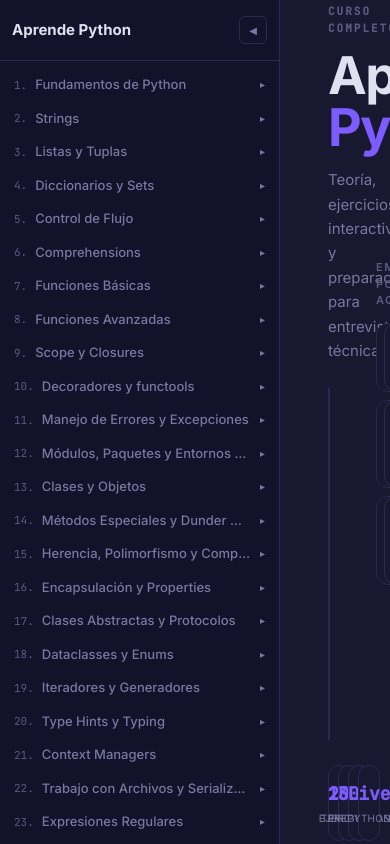
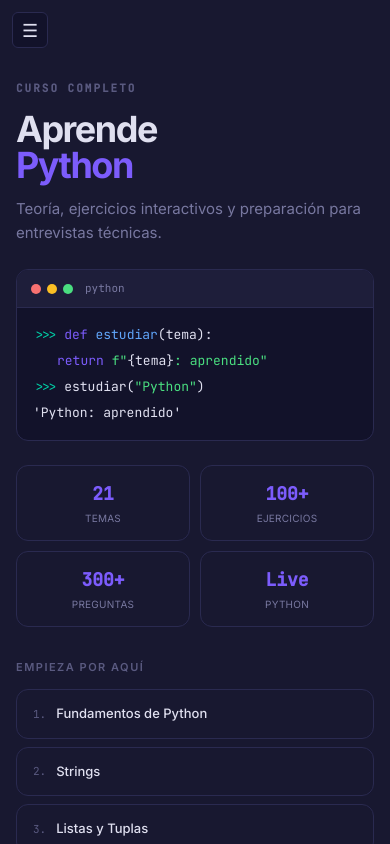
Before and after one commit to TomiNavel/curso-python, a React (Vite) app: page / in a window 390 px wide. Built offline with nearby package versions, Linux system fonts and the light colour scheme; what marked-highlight would draw is missing.

Commit message:
add responsive mobile layout with overlay sidebar

```diff
--- a/src/App.tsx
+++ b/src/App.tsx
@@ -8,6 +8,7 @@ import { parseHash, toHash } from './lib/hashRoute';
 export default function App() {
   const [selected, setSelected] = useState<Selection | null>(() => parseHash(window.location.hash));
   const [collapsed, setCollapsed] = useState(false);
+  const [mobileOpen, setMobileOpen] = useState(false);
 
   useEffect(() => {
     const onHash = () => setSelected(parseHash(window.location.hash));
@@ -32,8 +33,17 @@ export default function App() {
         onGoHome={() => updateSelected(null)}
         collapsed={collapsed}
         onToggle={() => setCollapsed(c => !c)}
+        mobileOpen={mobileOpen}
+        onMobileClose={() => setMobileOpen(false)}
       />
-      <main className="flex-1 overflow-hidden bg-surface">
+      <main className="flex-1 overflow-hidden bg-surface relative">
+        <button
+          onClick={() => setMobileOpen(true)}
+          className="md:hidden fixed top-3 left-3 z-30 bg-bg2 border border-border text-text rounded-md w-9 h-9 flex items-center justify-center cursor-pointer text-[18px] hover:border-accent hover:text-accent transition-all"
+          title="Menú"
+        >
+          ☰
+        </button>
         {selected
           ? <ContentPanel key={selected.topicId} selected={selected} onSelect={updateSelected} />
           : <Welcome onSelect={updateSelected} />
@@ -46,13 +56,13 @@ export default function App() {
 function Welcome({ onSelect }: { onSelect: (s: Selection) => void }) {
   const available = TOPICS.filter(t => !!t.folder);
   return (
-    <div className="w-full h-full flex items-center justify-center overflow-y-auto">
-      <div className="grid grid-cols-2 gap-12 w-full px-12 py-12 max-w-300">
+    <div className="w-full h-full flex items-start md:items-center justify-center overflow-y-auto">
+      <div className="grid grid-cols-1 md:grid-cols-2 gap-8 md:gap-12 w-full px-4 md:px-12 pt-20 md:pt-12 pb-8 md:pb-12 max-w-300">
 
         {/* Left */}
         <div className="flex flex-col">
           <span className="text-[11px] font-semibold uppercase tracking-[2px] text-muted2 font-mono mb-3.5">Curso completo</span>
-          <h1 className="text-[52px] font-black text-text leading-none tracking-[-1.5px] mb-3.5">
+          <h1 className="text-[36px] md:text-[52px] font-black text-text leading-none tracking-[-1.5px] mb-3.5">
             Aprende<br /><span className="text-accent">Python</span>
           </h1>
           <p className="text-[15px] text-muted leading-relaxed mb-6 max-w-sm">
@@ -74,7 +84,7 @@ function Welcome({ onSelect }: { onSelect: (s: Selection) => void }) {
             </div>
           </div>
 
-          <div className="grid grid-cols-4 gap-2.5">
+          <div className="grid grid-cols-2 md:grid-cols-4 gap-2.5">
             {[
               { value: String(available.length), label: 'Temas' },
               { value: '100+', label: 'Ejercicios' },
@@ -92,7 +102,7 @@ function Welcome({ onSelect }: { onSelect: (s: Selection) => void }) {
         {/* Right */}
         <div className="flex flex-col justify-center">
           <span className="text-[11px] font-semibold uppercase tracking-[1.5px] text-muted2 mb-3.5">Empieza por aquí</span>
-          <div className="grid grid-cols-2 gap-2">
+          <div className="grid grid-cols-1 md:grid-cols-2 gap-2">
             {available.slice(0, 6).map(t => (
               <button
                 key={t.id}
--- a/src/components/ExercisesView.tsx
+++ b/src/components/ExercisesView.tsx
@@ -20,7 +20,7 @@ export default function ExercisesView({ topicId, exercises }: Props) {
 
   return (
     <div className="flex flex-col gap-5 max-w-190">
-      <div className="sticky top-0 z-10 bg-surface -mx-12 px-12 py-3 flex gap-1.5 flex-wrap border-b border-border">
+      <div className="sticky top-0 z-10 bg-surface -mx-4 md:-mx-12 px-4 md:px-12 py-3 flex gap-1.5 flex-wrap border-b border-border">
         {exercises.map((_, i) => (
           <button
             key={i}
@@ -44,7 +44,7 @@ function ExerciseCard({ topicId, exercise, index }: { topicId: number; exercise:
   const storageKey = `ex:${topicId}:${exercise.title}`;
 
   return (
-    <div className="bg-surface2 border border-border rounded-xl p-6">
+    <div className="bg-surface2 border border-border rounded-xl p-4 md:p-6">
       <div className="flex items-center gap-3 mb-2.5">
         <span className="bg-accent text-white text-[11px] font-bold px-2.5 py-0.5 rounded-full whitespace-nowrap">
           Ejercicio {index + 1}
--- a/src/components/InterviewView.tsx
+++ b/src/components/InterviewView.tsx
@@ -93,7 +93,7 @@ function Debug({ exercises, topicId }: { exercises: InterviewExercise[]; topicId
 
   return (
     <section className="flex flex-col gap-5">
-      <div className="sticky top-0 z-10 bg-surface -mx-12 px-12 py-3 flex gap-1.5 flex-wrap border-b border-border">
+      <div className="sticky top-0 z-10 bg-surface -mx-4 md:-mx-12 px-4 md:px-12 py-3 flex gap-1.5 flex-wrap border-b border-border">
         {runnable.map((_, i) => (
           <button
             key={i}
@@ -107,7 +107,7 @@ function Debug({ exercises, topicId }: { exercises: InterviewExercise[]; topicId
           </button>
         ))}
       </div>
-      <div className="bg-surface2 border border-border rounded-xl p-6">
+      <div className="bg-surface2 border border-border rounded-xl p-4 md:p-6">
         <div className="flex items-center gap-3 mb-2.5">
           <span className="bg-accent text-white text-[11px] font-bold px-2.5 py-0.5 rounded-full whitespace-nowrap">
             Ejercicio {currentIdx + 1}
--- a/src/components/Sidebar.tsx
+++ b/src/components/Sidebar.tsx
@@ -8,9 +8,11 @@ interface Props {
   onGoHome: () => void;
   collapsed: boolean;
   onToggle: () => void;
+  mobileOpen: boolean;
+  onMobileClose: () => void;
 }
 
-export default function Sidebar({ selected, onSelect, onGoHome, collapsed, onToggle }: Props) {
+export default function Sidebar({ selected, onSelect, onGoHome, collapsed, onToggle, mobileOpen, onMobileClose }: Props) {
   // User-toggled overrides. Selected topic is always considered open unless
   // explicitly collapsed here, so navigation keeps context without useEffect.
   const [overrides, setOverrides] = useState<Record<number, boolean>>({});
@@ -20,19 +22,46 @@ export default function Sidebar({ selected, onSelect, onGoHome, collapsed, onTog
 
   const toggle = (id: number) => setOverrides(p => ({ ...p, [id]: !isExpanded(id) }));
 
+  const handleSelect = (s: Selection) => {
+    onSelect(s);
+    onMobileClose();
+  };
+
+  const handleGoHome = () => {
+    onGoHome();
+    onMobileClose();
+  };
+
   return (
-    <aside className={`flex flex-col bg-bg2 border-r border-border transition-all duration-250 overflow-hidden ${collapsed ? 'w-15 min-w-15' : 'w-70 min-w-70'}`}>
+    <>
+      {mobileOpen && (
+        <div
+          className="fixed inset-0 bg-black/60 z-40 md:hidden"
+          onClick={onMobileClose}
+        />
+      )}
+    <aside className={`flex flex-col bg-bg2 border-r border-border transition-all duration-250 overflow-hidden
+      fixed md:static inset-y-0 left-0 z-50 md:z-auto
+      ${mobileOpen ? 'translate-x-0' : '-translate-x-full'} md:translate-x-0
+      ${collapsed ? 'w-70 md:w-15 md:min-w-15' : 'w-70 min-w-70'}`}>
       <div className="flex items-center justify-between px-3 py-4 border-b border-border min-h-15 shrink-0">
         <button
-          onClick={onGoHome}
+          onClick={handleGoHome}
           className="bg-transparent border-none cursor-pointer p-0 overflow-hidden flex items-center"
           title="Inicio"
         >
-          {!collapsed && <span className="text-[15px] font-bold text-text whitespace-nowrap hover:text-accent transition-colors">Aprende Python</span>}
+          {(!collapsed || mobileOpen) && <span className="text-[15px] font-bold text-text whitespace-nowrap hover:text-accent transition-colors">Aprende Python</span>}
+        </button>
+        <button
+          onClick={onMobileClose}
+          className="md:hidden bg-transparent border border-border text-muted rounded-md w-7 h-7 cursor-pointer text-[12px] shrink-0 hover:border-accent hover:text-accent transition-all"
+          title="Cerrar"
+        >
+          ✕
         </button>
         <button
           onClick={onToggle}
-          className="bg-transparent border border-border text-muted rounded-md w-7 h-7 cursor-pointer text-[10px] shrink-0 hover:border-accent hover:text-accent transition-all"
+          className="hidden md:flex items-center justify-center bg-transparent border border-border text-muted rounded-md w-7 h-7 cursor-pointer text-[10px] shrink-0 hover:border-accent hover:text-accent transition-all"
         >
           {collapsed ? '▶' : '◀'}
         </button>
@@ -67,7 +96,7 @@ export default function Sidebar({ selected, onSelect, onGoHome, collapsed, onTog
                       key={sub.id}
                       className={`w-full flex items-center gap-1.5 bg-transparent border-none cursor-pointer px-2 py-1 rounded-md text-[12px] text-left transition-all
                         ${selected?.subtopicId === sub.id ? 'text-accent2 bg-accent2/10' : 'text-muted hover:bg-surface hover:text-text'}`}
-                      onClick={() => onSelect({ topicId: topic.id, subtopicId: sub.id })}
+                      onClick={() => handleSelect({ topicId: topic.id, subtopicId: sub.id })}
                     >
                       <span className="text-muted2 text-[10px] font-mono min-w-7">{sub.id}</span>
                       <span>{sub.title}</span>
@@ -80,5 +109,6 @@ export default function Sidebar({ selected, onSelect, onGoHome, collapsed, onTog
         })}
       </nav>
     </aside>
+    </>
   );
 }
```
Also changed, not shown: src/components/ContentPanel.tsx (+5 -5 lines).
